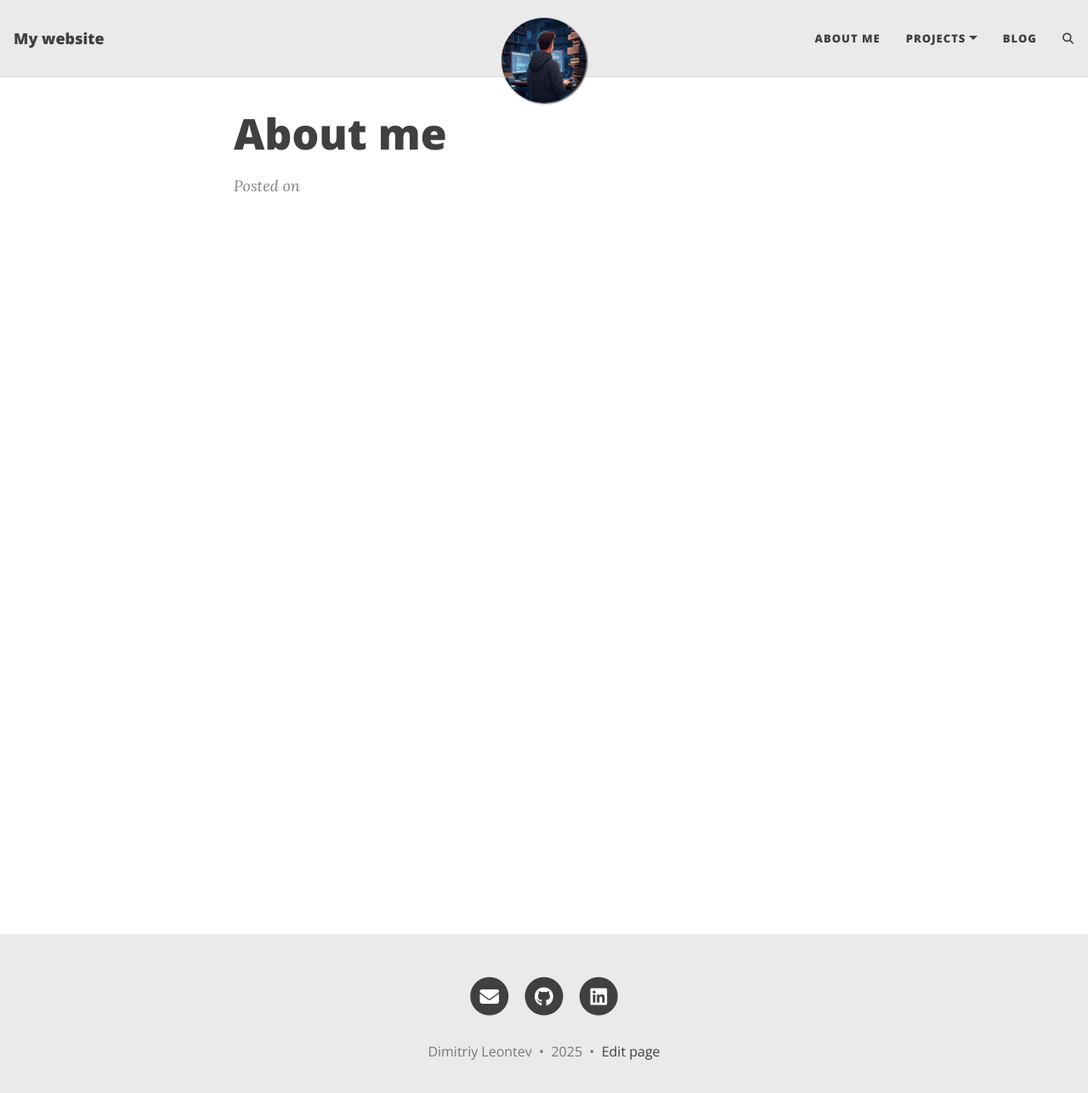
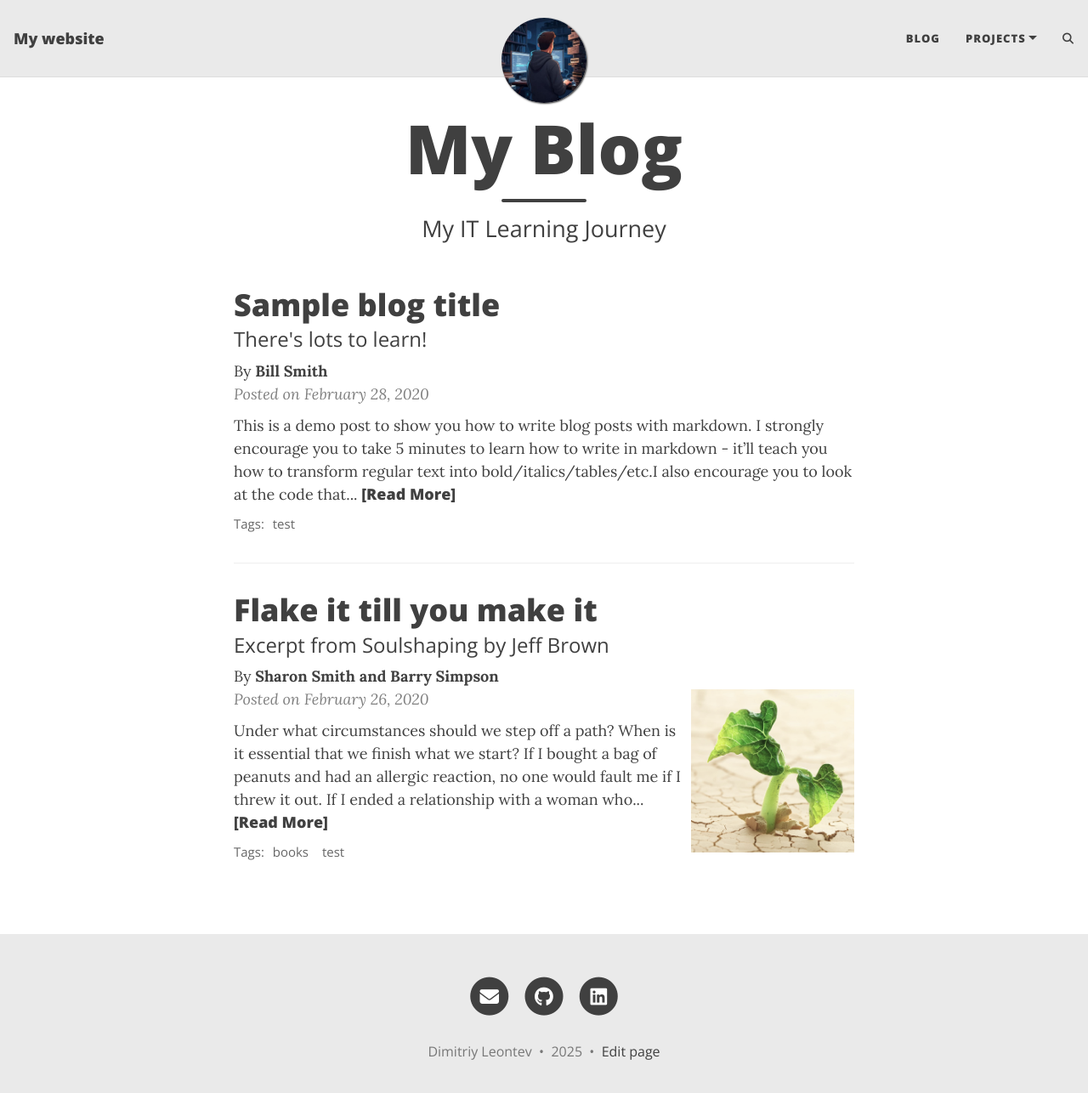
Before and after one commit to dleontev/dleontev.github.io, a Jekyll site: the page built from blog.md, in a window 1280 px wide and 1299 px high. Shown: the top 1286 px of the window at 85% size. Built offline with Jekyll 4.4.1, drawn with Linux system fonts in a browser that asks for light colours; comment, search, counter and statistics services are not loaded.

Commit message:
Update pages

```diff
--- a/_config.yml
+++ b/_config.yml
@@ -20,11 +20,10 @@ author: Dimitriy Leontev
 ###############################################
 
 navbar-links:
-  About Me: "aboutme"
+  Blog: "blog"
   Projects:
     - Project 1: "project1"
     - Project 2: "project2"
-  Blog: "blog"
 
 ################
 # --- Logo --- #
--- a/blog.md
+++ b/blog.md
@@ -1,5 +1,5 @@
 ---
-layout: post
-title: About me
-subtitle: <a/subtitle>
+layout: home
+title: My Blog
+subtitle: My IT Learning Journey
 ---
```
Also changed, not shown: index.html (+11 -3 lines).
